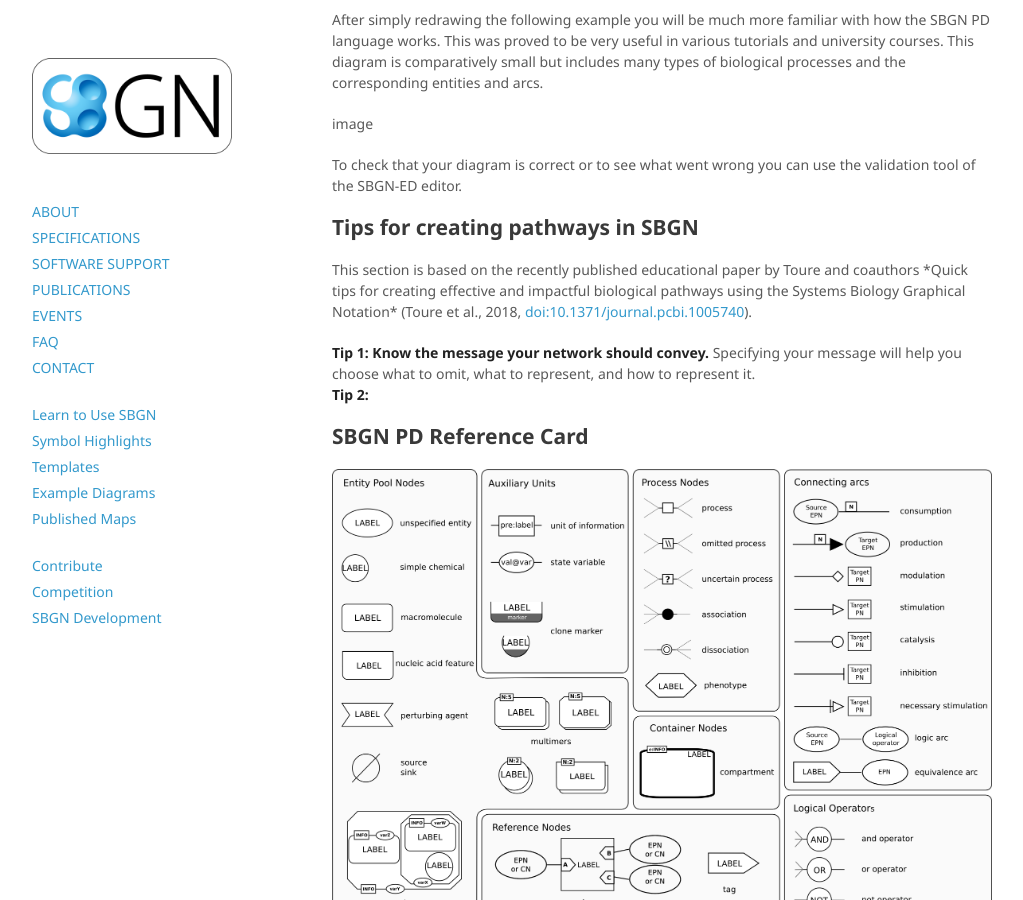
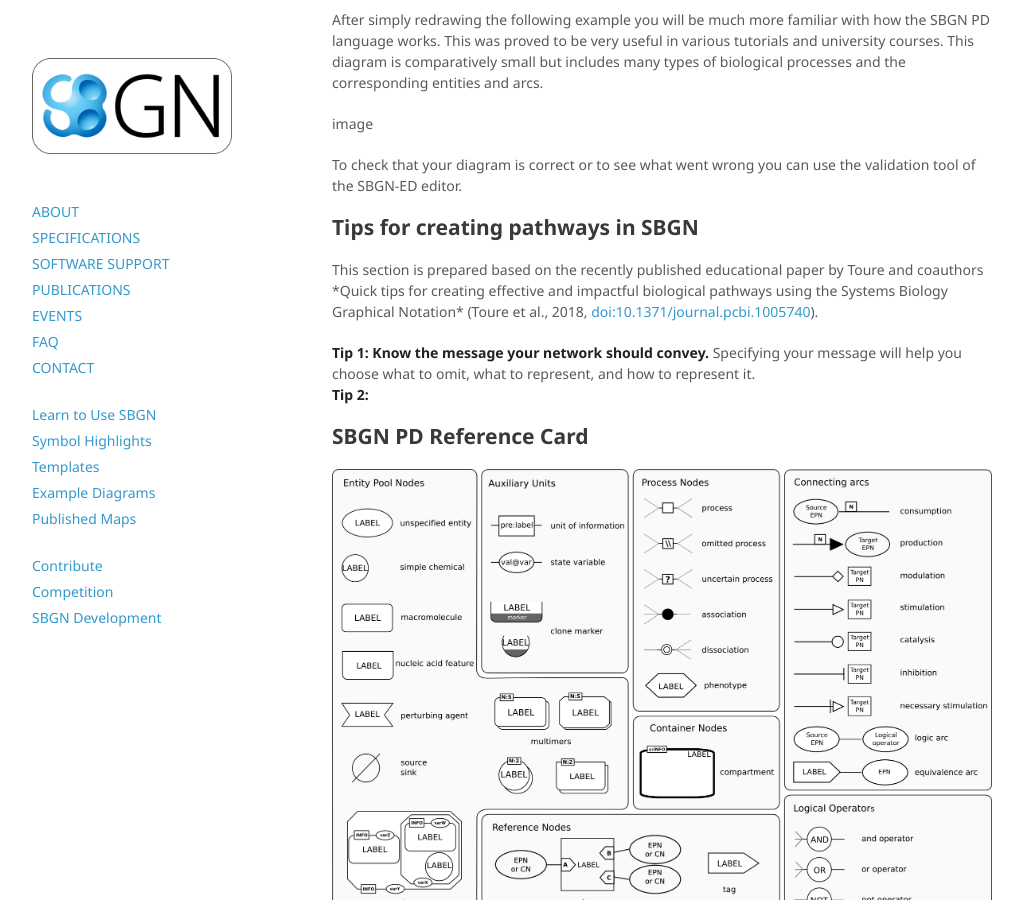
Before and after one commit to sbgn/sbgn, a Jekyll site: the page built from docs/learning_sbgn.md, in a window 1280 px wide and 900 px high, scrolled down 1481 px. Shown: the whole window, without its empty margins (128-1151 px from the left). Built offline with Jekyll 4.4.1, drawn with Linux system fonts in a browser that asks for light colours; nearby versions of some CDN libraries.

Commit message:
Update learning_sbgn.md

```diff
--- a/docs/learning_sbgn.md
+++ b/docs/learning_sbgn.md
@@ -56,7 +56,7 @@
 
 ## Tips for creating pathways in SBGN
 
-<p>This section is based on the recently published educational paper by Toure and coauthors *Quick tips for creating effective and impactful biological pathways using the Systems Biology Graphical Notation* (Toure et al., 2018, <a href="https://dx.doi.org/10.1371/journal.pcbi.1005740">doi:10.1371/journal.pcbi.1005740</a>).</p>
+<p>This section is prepared based on the recently published educational paper by Toure and coauthors *Quick tips for creating effective and impactful biological pathways using the Systems Biology Graphical Notation* (Toure et al., 2018, <a href="https://dx.doi.org/10.1371/journal.pcbi.1005740">doi:10.1371/journal.pcbi.1005740</a>).</p>
 
 **Tip 1: Know the message your network should convey.** Specifying your message will help you choose what to omit, what to represent, and how to represent it.
 **Tip 2:**
```
